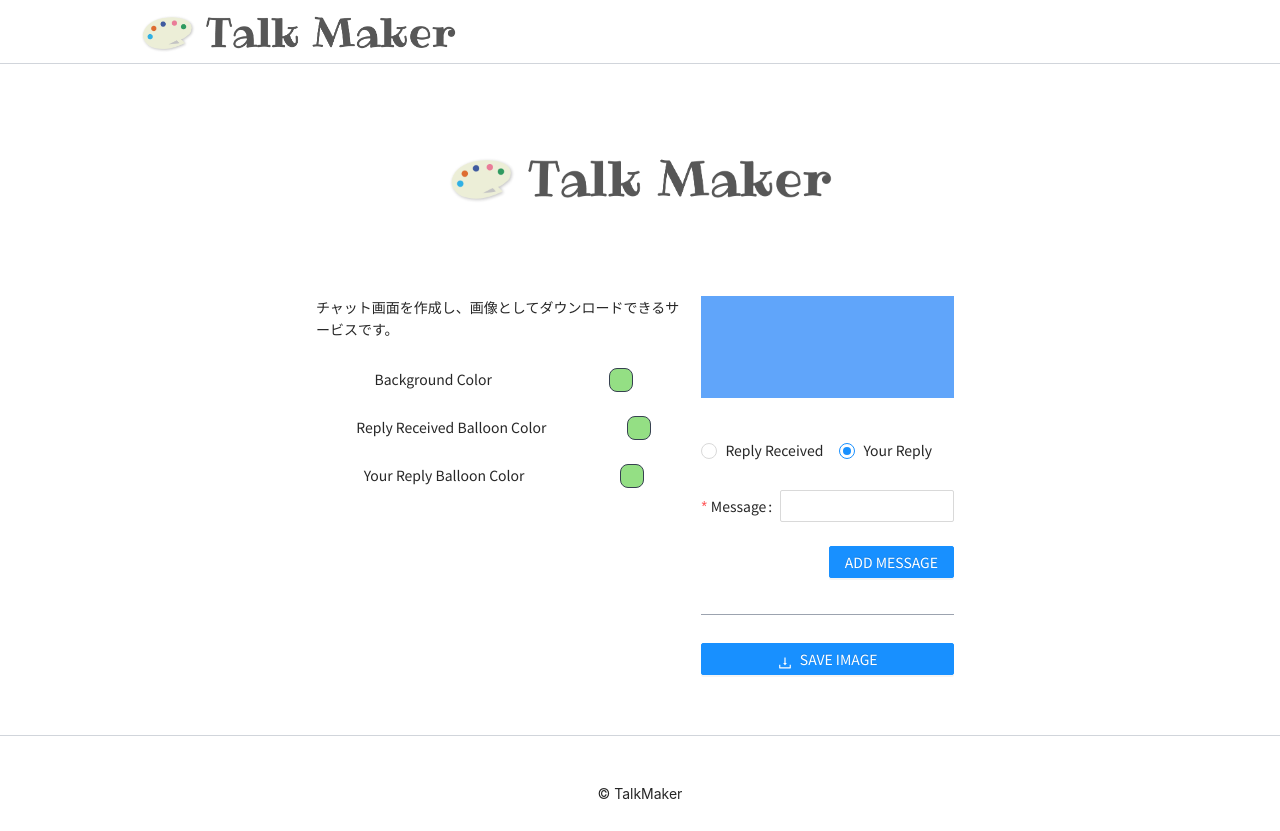
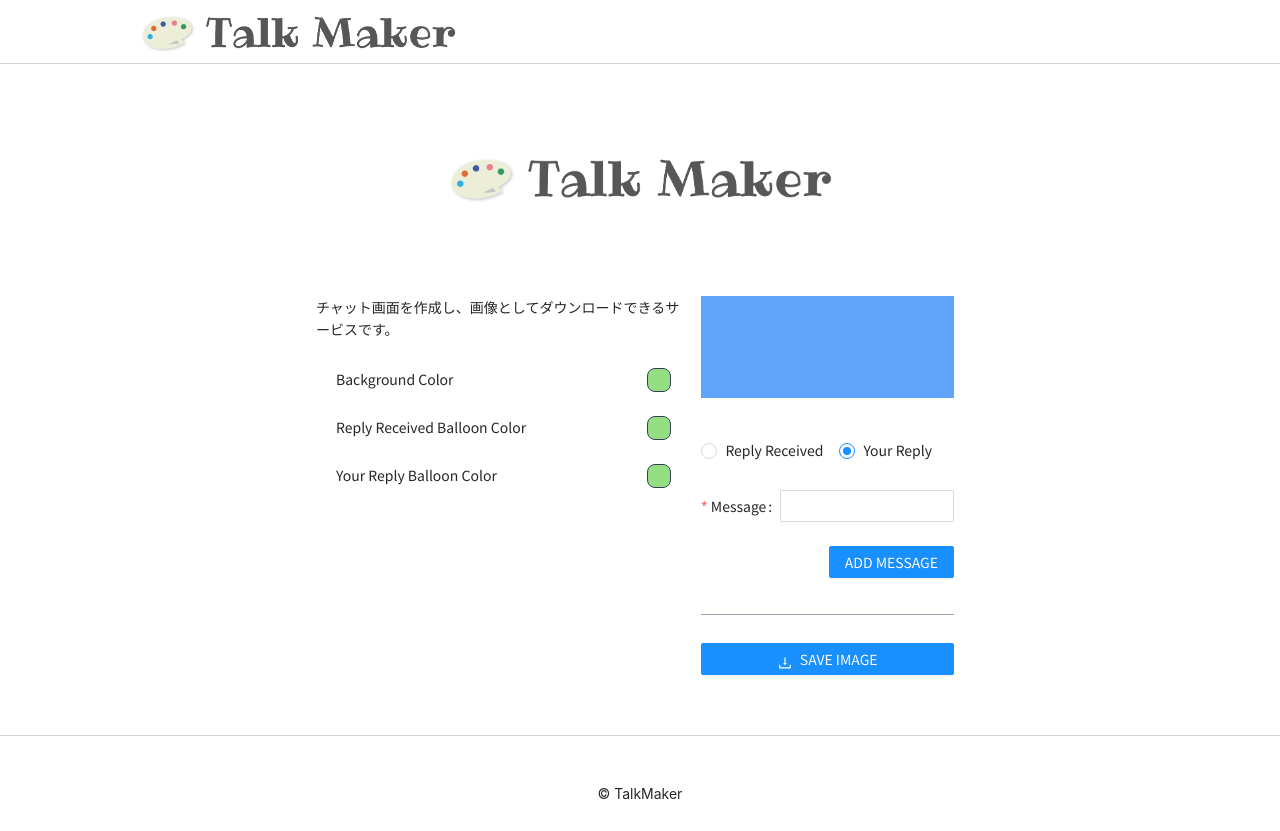
Before and after one commit to hijikiman/talk-maker, a Next.js app in the folder app/: page / in a window 1280 px wide. Built offline with nearby package versions, Linux system fonts and the light colour scheme.

Commit message:
[update] ajust layout of color list

```diff
--- a/app/components/ColorList.tsx
+++ b/app/components/ColorList.tsx
@@ -12,7 +12,7 @@ const ColorList = ({
     onChangeColors: (target: string, value: string) => void
 }) => {
     return (
-        <div className="my-7">
+        <div className="my-7 px-5">
             <ul>
                 <li>
                     <ColorListItem
--- a/app/components/ColorListItem.tsx
+++ b/app/components/ColorListItem.tsx
@@ -24,7 +24,7 @@ const ColorListItem = ({
 
     return (
         <>
-            <div className="flex justify-around">
+            <div className="flex justify-between">
                 <span>{label}</span>
                 <button
                     className="w-6 h-6 border border-gray-700 rounded-lg buttonColor"
```
